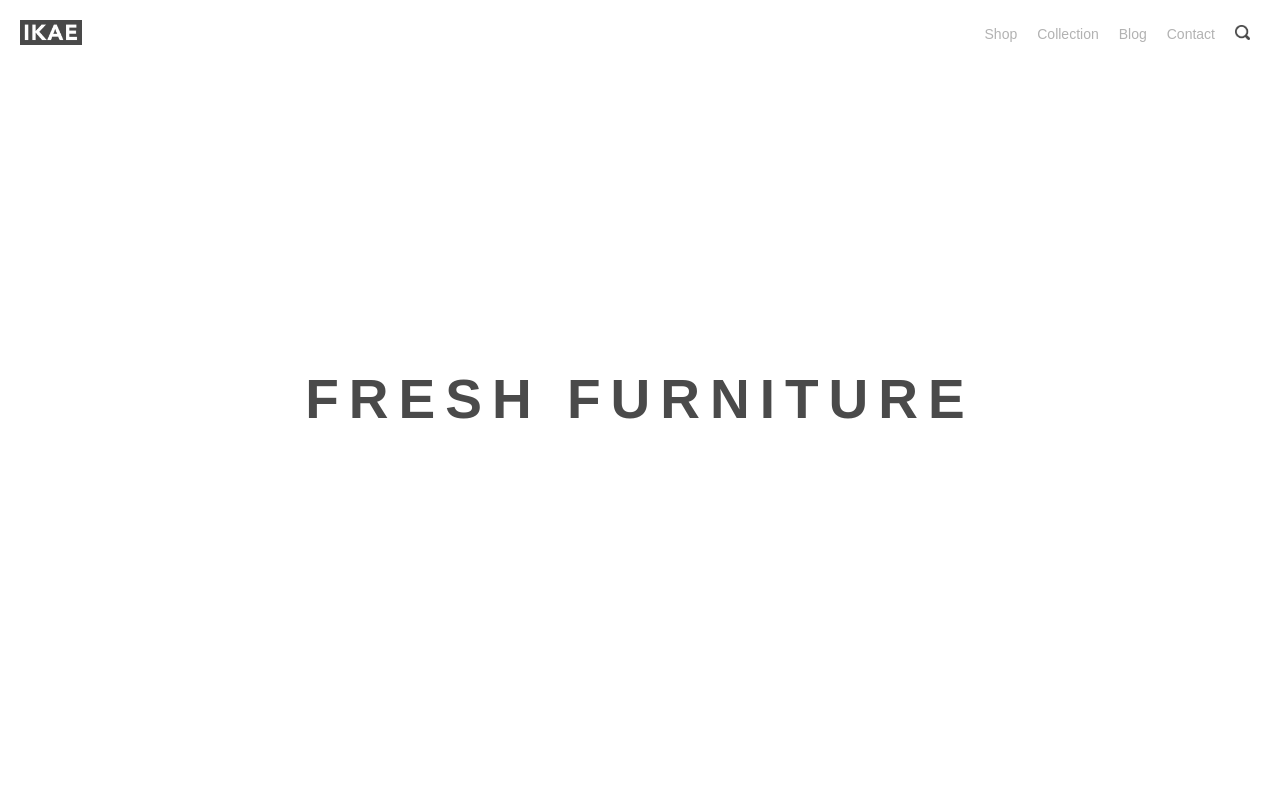
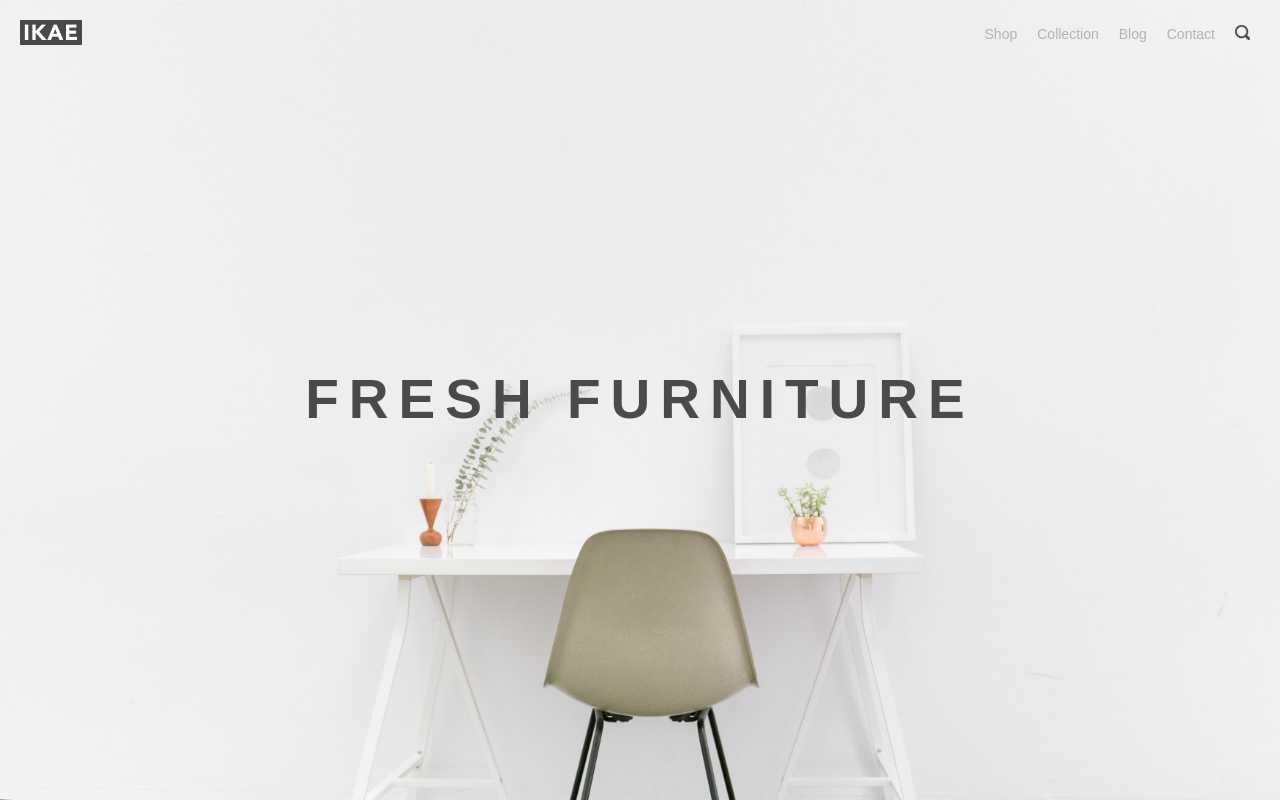
Before and after one commit to konradcodes/Web-Dev-Challenge-3, a website: page index.html in a window 1280 px wide. Shown: the top 802 px of the page. Drawn offline with Linux system fonts and the light colour scheme; the site is published under a folder, as on GitHub Pages, so addresses that start at the root find nothing.

Commit message:
changed the location of the image

```diff
--- a/css/style.css
+++ b/css/style.css
@@ -462,7 +462,7 @@ template {
   height: 100vh;
   width: 100%;
   margin: 0;
-  background-image: url("/img/header.jpg");
+  background-image: url("../img/header.jpg");
   background-position: bottom;
   background-size: cover; }
   .header__logo-box {
```
